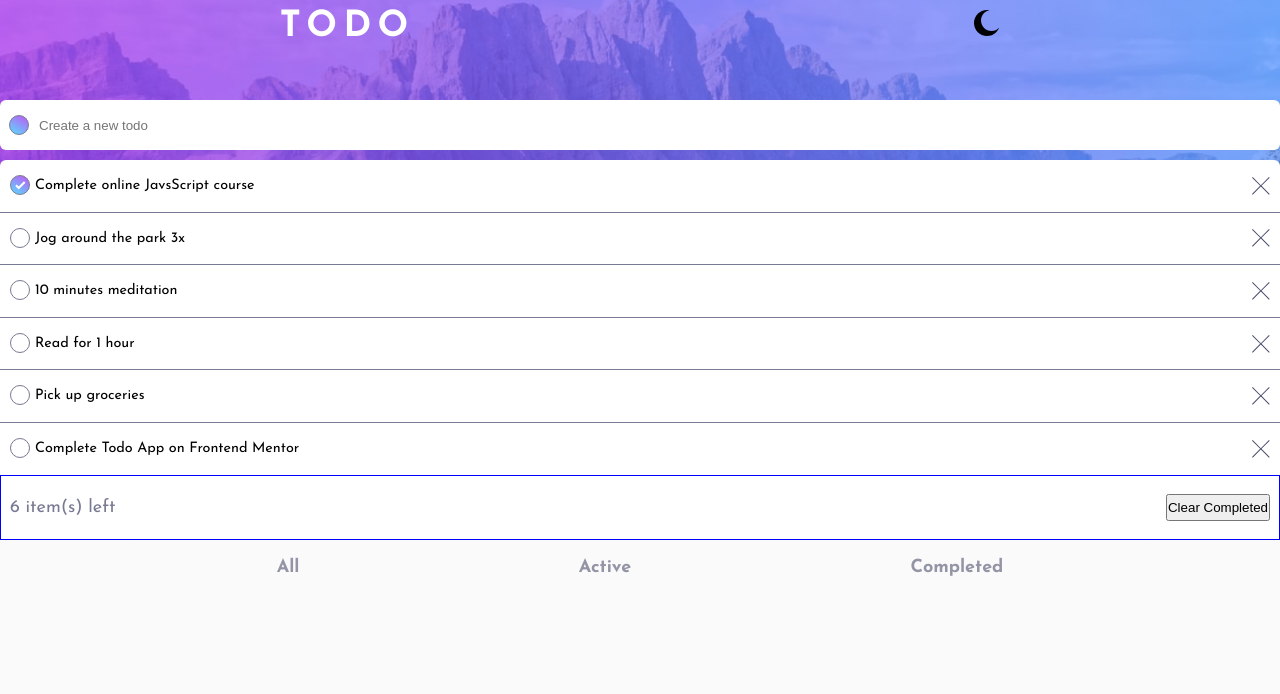
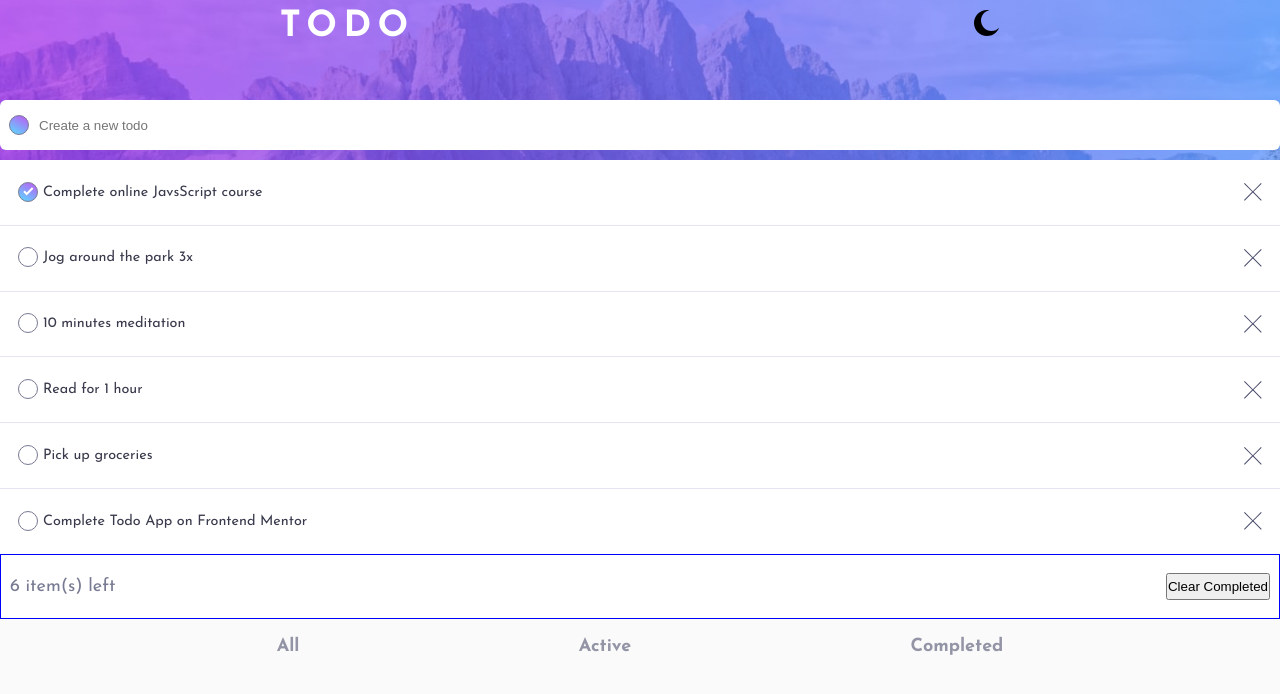
Before and after one commit to ikennarichard/Todo-main, a React (Vite) app: page / in a window 1280 px wide. Shown: the top 694 px of the page. Built offline with nearby package versions, Linux system fonts and the light colour scheme.

Commit message:
Add list component

```diff
--- a/src/components/List.jsx
+++ b/src/components/List.jsx
@@ -1,5 +1,7 @@
 import FilterOption from './FilterOption';
 import TaskForm from './TaskForm';
+import { ThemeContext } from "../context/ThemeContext";
+import { useContext } from "react";
 
 export default function List({
   todos,
@@ -7,13 +9,18 @@ export default function List({
   filterOption,
   setFilterOption }) {
 
+  const { isDarkMode } = useContext(ThemeContext);
+
   const styles = {
     display: 'flex',
     gap: '5px',
     alignItens: 'center',
     justifyContent: 'space-around',
-    padding: '15px 10px',
-    borderBottom: '1px solid var(--dark-grayish-blue)'
+    padding: '1.2em 1em',
+    borderBottom: '1px solid var(--very-light-grayish-blue)',
+    backgroundColor: isDarkMode ? 'var(--very-dark-blue)' :
+    'white',
+    transition: 'all 0.2s ease',
   }
 
   function removeItem(id) {
@@ -65,14 +72,20 @@ export default function List({
                 todo.completed ? <img src="assets/icon-check.svg" alt="check icon"/> : ""
                 }
               </button>
-              <p className='todo-text'>
+              <p className='todo-text' style={{
+                color: isDarkMode ? 'var(--light-grayish-blue)' :
+                'var(--very-dark-grayish-blue)'
+              }}>
                   {todo.item}
               </p>
 
               <button
               className='cancel-btn'
               onClick={() => removeItem(todo.id)}
-              style={{ cursor: 'pointer' }}
+              style={{
+                cursor: 'pointer',
+                filter: isDarkMode ? 'brightness(300%)' : ''
+              }}
               >
                 <img
                 src='assets/icon-cross.svg'
```
